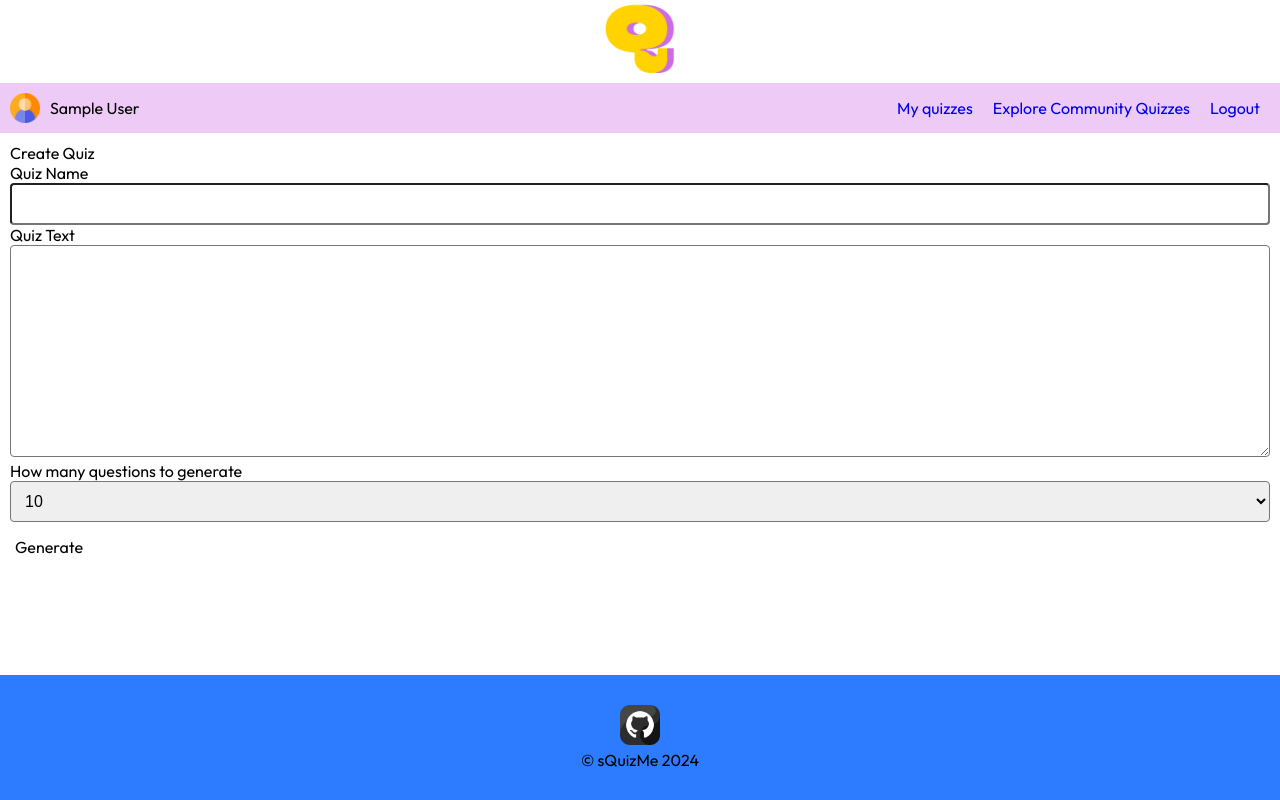
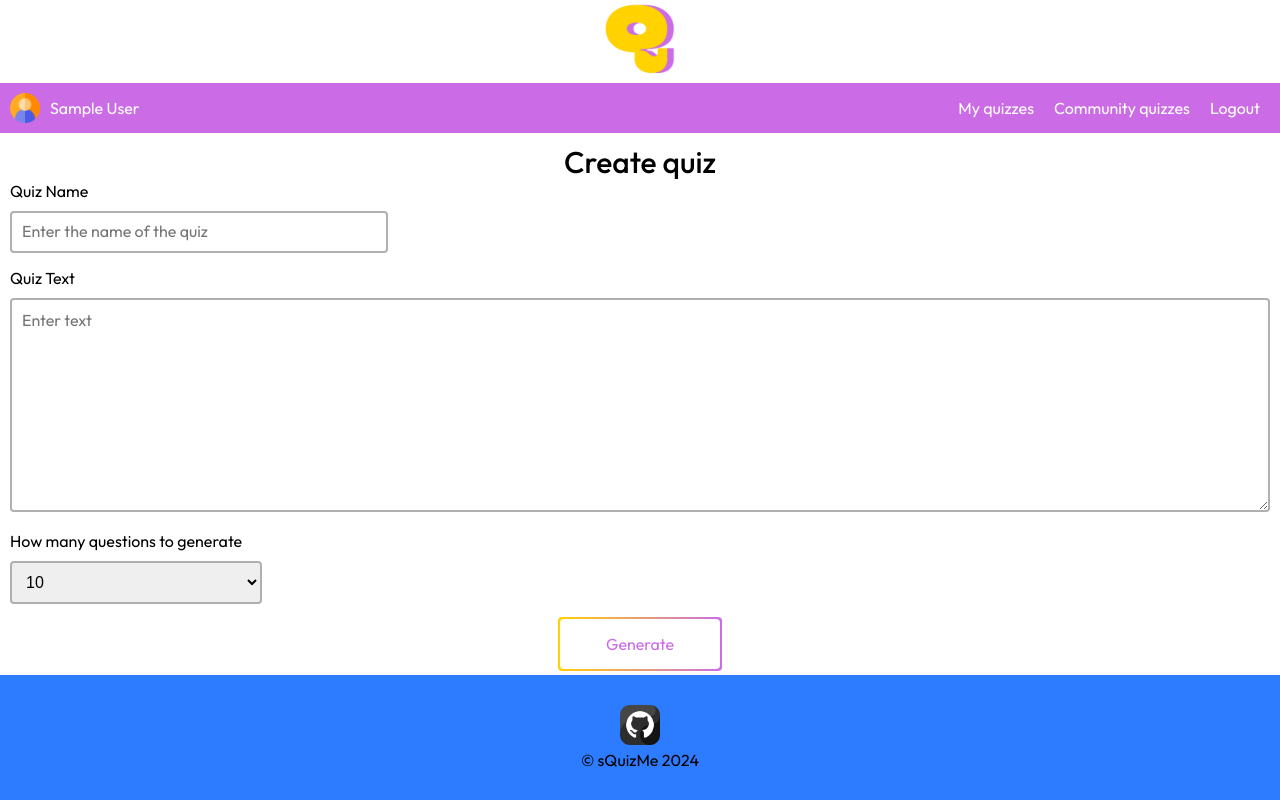
Before and after one commit to KrasAlena/sQuizMe, a Flask app: page /create_quiz in a window 1280 px wide. Run offline with Flask 3, Linux system fonts and the light colour scheme; the visitor is signed in with stand-in values (Sample User, id 1); some web fonts are replaced.

Commit message:
create_quiz.html styles

```diff
--- a/project_profile/static/css/styles.css
+++ b/project_profile/static/css/styles.css
@@ -97,12 +97,13 @@ body {
 }
 
 .user-menu {
+    width: 100%;
     display: flex;
     justify-content: space-between;
     align-items: center;
     margin-top: 10px;
     padding: 10px;
-    background-color: rgba(203, 108, 230, 0.35);
+    background-color: rgba(203, 108, 230, 1);
 }
 
 .menu-list {
@@ -118,11 +119,35 @@ body {
 .user-info {
     display: flex;
     align-items: center;
+    color: #fff;
 }
 
 .menu-item {
     flex: 1 1 auto;
     margin: 0 10px;
+}
+
+.menu-item-link {
+    color: #fff;
+    position: relative;
+    transition: all 0.4s;
+}
+
+.menu-item-link::after {
+    content: '';
+    position: absolute;
+    left: 0;
+    bottom: -2px;
+    width: 100%;
+    height: 2px;
+    background-color: #fff;
+    transform: scaleX(0);
+    transform-origin: left;
+    transition: transform 0.3s;
+}
+
+.menu-item-link:hover::after {
+    transform: scaleX(1);
 }
 
 .container {
@@ -193,7 +218,7 @@ footer {
     font-size: 20px;
 }
 
-.index-h3 {
+.h3-title {
     text-align: center;
     font-size: 30px;
     font-weight: 500;
@@ -423,3 +448,81 @@ footer {
     background-color: #CB6CE6;
     color: #fff;
 }
+/*-----------------------------CREATE_QUIZ.HTML STYLES-----------------------------*/
+.form-control::placeholder {
+    font-family: "Outfit", sans-serif;
+}
+
+.quiz-control {
+    margin-top: 10px;
+}
+
+.form-quiz-name {
+    width: 30%;
+}
+
+.quiz-control {
+    border: 2px solid #B0B0B0;
+}
+
+.quiz-control:focus {
+    border-color: #000;
+    outline: none;
+}
+
+.form-quiz-question-amount {
+    width: 20%;
+}
+
+.btn-quiz-generate {
+    display: block;
+    margin: 10px auto;
+    width: 150px;
+    position: relative;
+    background: white;
+    color: #CB6CE6;
+    transition: all ease 0.2s;
+}
+
+.btn-quiz-generate:before {
+    content: '';
+    position: absolute;
+    top: -2px;
+    left: -2px;
+    right: -2px;
+    bottom: -2px;
+    background: linear-gradient(to right, #FFD200, #CB6CE6);
+    z-index: -1;
+    border-radius: 4px;
+}
+
+.btn-quiz-generate:hover {
+    background: linear-gradient(to right, #FFD200, #CB6CE6);
+    color: #fff;
+}
+/*
+.btn-community-quiz {
+    margin-top: 10px;
+    position: relative;
+    background: white;
+    color: #CB6CE6;
+    transition: all ease 0.2s;
+}
+
+.btn-community-quiz:before {
+    content: '';
+    position: absolute;
+    top: -2px;
+    left: -2px;
+    right: -2px;
+    bottom: -2px;
+    background: linear-gradient(to right, #FFD200, #CB6CE6);
+    z-index: -1;
+    border-radius: 4px;
+}
+
+.btn-community-quiz:hover {
+    background: linear-gradient(to right, #FFD200, #CB6CE6);
+    color: #fff;
+}
+*/
--- a/project_profile/templates/base.html
+++ b/project_profile/templates/base.html
@@ -29,9 +29,9 @@
                 <span class="username">{{ current_user.name }}</span>
             </div>
             <div class="menu-list">
-                <div class="menu-item"><a href="{{ url_for('my_quizzes') }}">My quizzes</a></div>
-                <div class="menu-item"><a href="{{ url_for('community_quizzes') }}">Explore Community Quizzes</a></div>
-                <div class="menu-item"><a href="{{ url_for('logout') }}">Logout</a></div>
+                <div class="menu-item"><a class="menu-item-link" href="{{ url_for('my_quizzes') }}">My quizzes</a></div>
+                <div class="menu-item"><a class="menu-item-link" href="{{ url_for('community_quizzes') }}">Community quizzes</a></div>
+                <div class="menu-item"><a class="menu-item-link" href="{{ url_for('logout') }}">Logout</a></div>
             </div>
 
         </div>
--- a/project_profile/templates/create_quiz.html
+++ b/project_profile/templates/create_quiz.html
@@ -1,22 +1,22 @@
 {% extends 'base.html' %}
 
 {% block content %}
-  <h2>Create Quiz</h2>
+  <h2 class="create-quiz-title h3-title">Create quiz</h2>
 
   <form method="POST" action="{{ url_for('create_quiz') }}">
     {{ form.hidden_tag() }}
-    <div>
-      {{ form.quiz_name.label }}
-      {{ form.quiz_name(class="form-control") }}
+    <div class="form-group form-quiz-name">
+      {{ form.quiz_name.label(class="form-label quiz-label") }}
+      {{ form.quiz_name(class="form-control quiz-control", placeholder="Enter the name of the quiz") }}
     </div>
-    <div>
-      {{ form.quiz_text.label }}
-      {{ form.quiz_text(class="form-control", rows="10") }}
+    <div class="form-group">
+      {{ form.quiz_text.label(class="form-label quiz-label") }}
+      {{ form.quiz_text(class="form-control quiz-control", rows="10", placeholder="Enter text") }}
     </div>
-    <div>
-      {{ form.num_questions.label }}
-      {{ form.num_questions(class="form-control") }}
+    <div class="form-group form-quiz-question-amount">
+      {{ form.num_questions.label(class="form-label quiz-label") }}
+      {{ form.num_questions(class="form-control quiz-control") }}
     </div>
-    <button type="submit" class="btn btn-primary mt-3">Generate</button>
+    <button type="submit" class="btn btn-quiz-generate">Generate</button>
   </form>
 {% endblock %}
--- a/project_profile/templates/index.html
+++ b/project_profile/templates/index.html
@@ -3,7 +3,7 @@
 {% block content %}
   <h1 class="index-title" data-text="Welcome to sQuizMe">Welcome to sQuizMe</h1>
   <p class="index-text">sQuizMe is an application designed to help students assess their knowledge after reading educational materials.</p>
-  <h3 class="index-h3">Key features:</h3>
+  <h3 class="index-h3 h3-title">Key features:</h3>
   <div class="features">
     <div class="feature">
       <p class="feature-title">Create your own quizzes</p>
```
